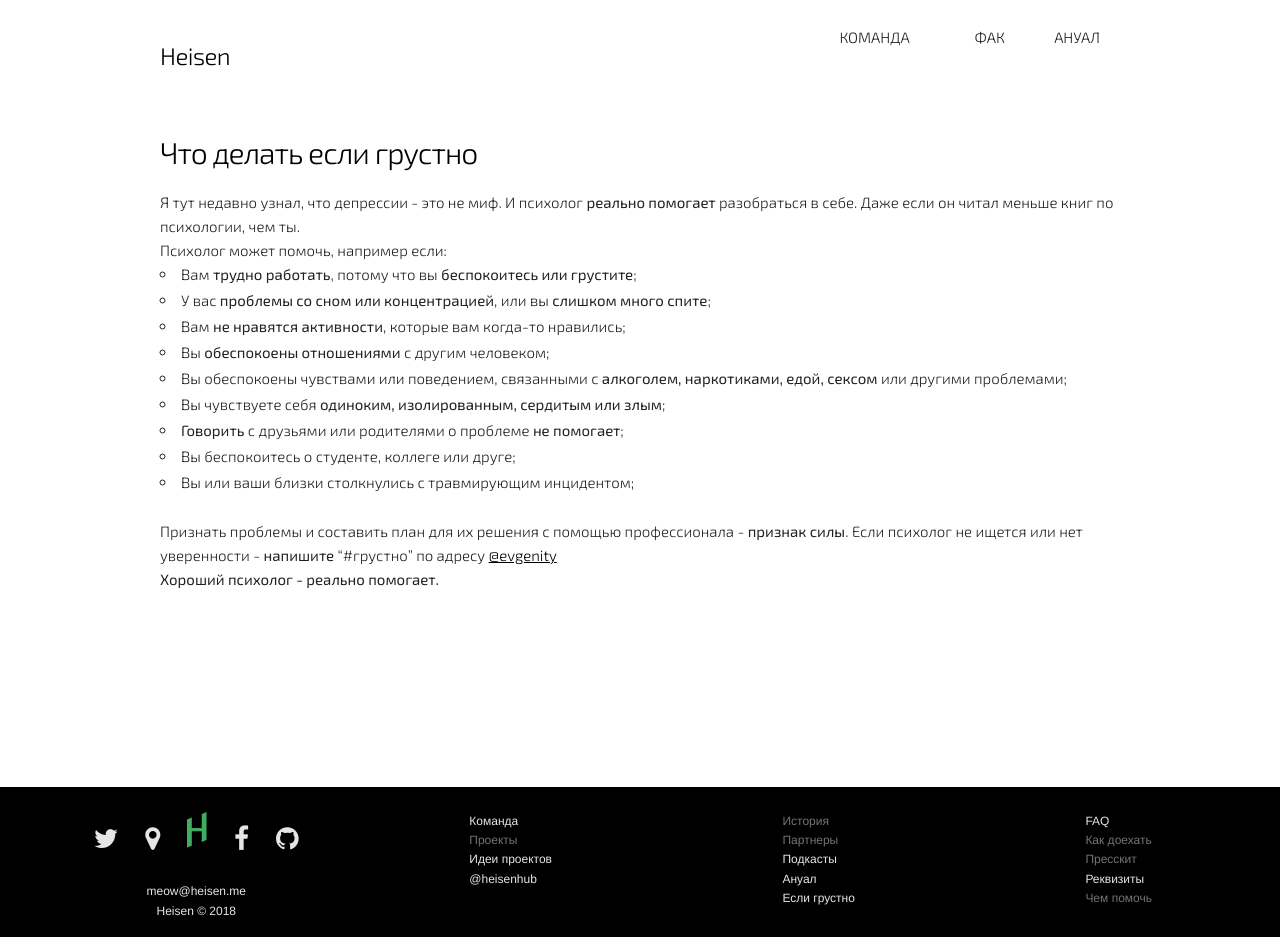
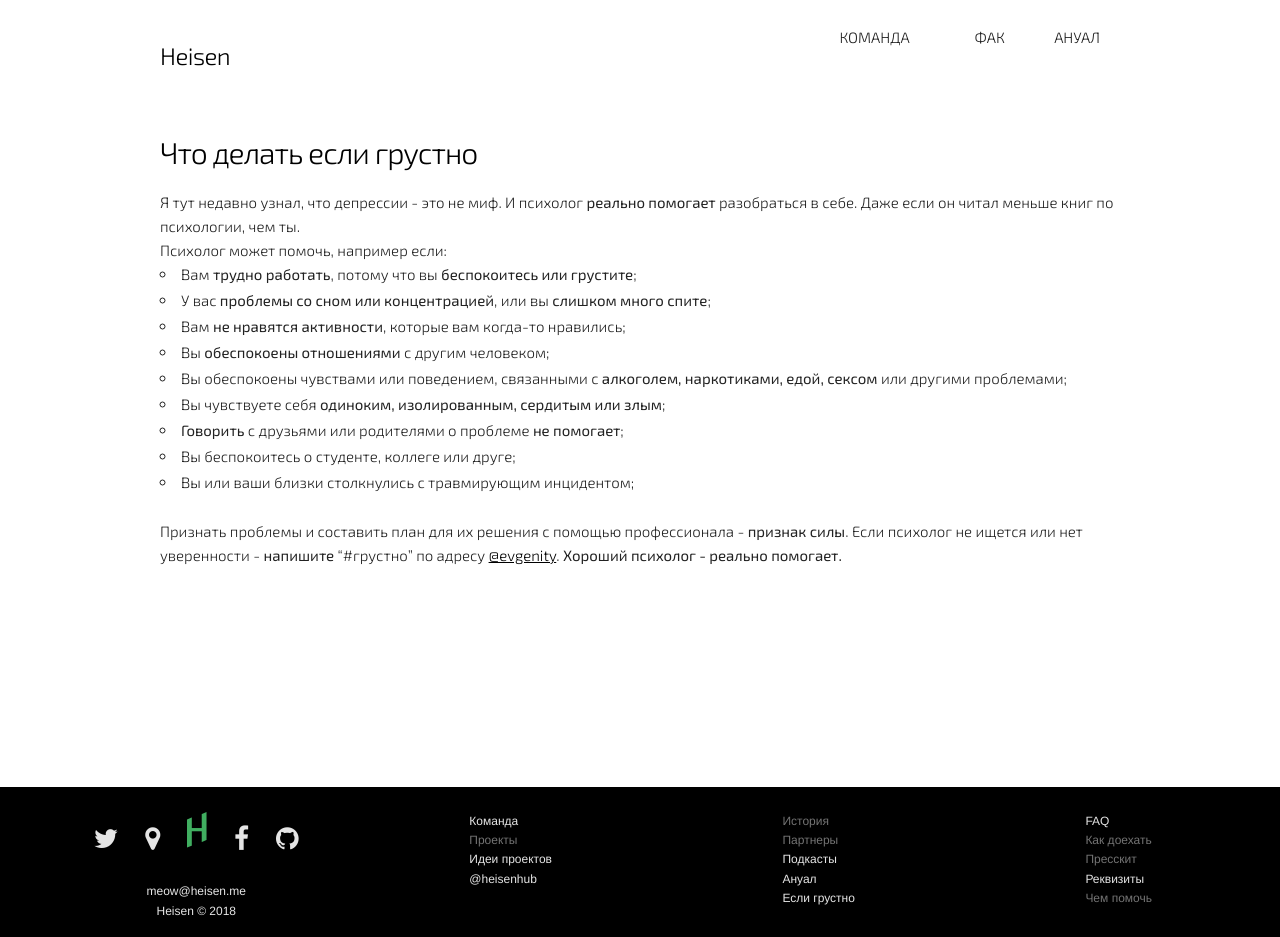
Before and after one commit to evgenity/heisen-new, a Jekyll site: the page built from _pages/esli-grustno.markdown, in a window 1280 px wide. Built offline with Jekyll 4.4.1, drawn with Linux system fonts in a browser that asks for light colours; nearby versions of some CDN libraries; a script that is not in the unit is left out; comment, search, counter and statistics services are not loaded.

```diff
--- a/_pages/esli-grustno.markdown
+++ b/_pages/esli-grustno.markdown
@@ -18,6 +18,4 @@ layout: page
 * Вы беспокоитесь о студенте, коллеге или друге;
 * Вы или ваши близки столкнулись с травмирующим инцидентом;
 
-Признать проблемы и составить план для их решения с помощью профессионала - **признак силы**. Если психолог не ищется или нет уверенности - **напишите** "#грустно" по адресу [@evgenity](http://t.me/evgenity)
-
-**Хороший психолог - реально помогает.**
+Признать проблемы и составить план для их решения с помощью профессионала - **признак силы**. Если психолог не ищется или нет уверенности - **напишите** "#грустно" по адресу [@evgenity](http://t.me/evgenity). **Хороший психолог - реально помогает.**
```
